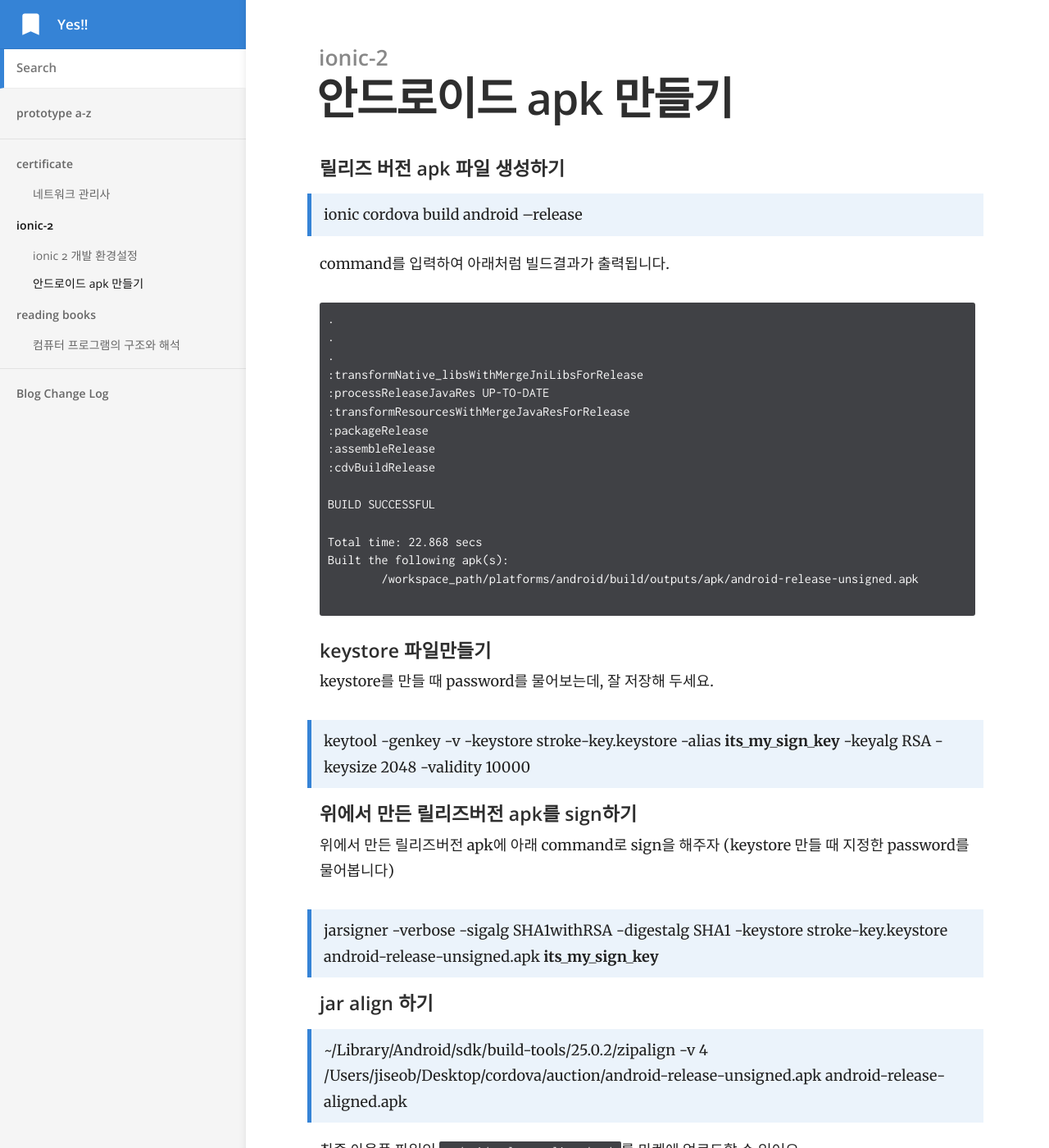
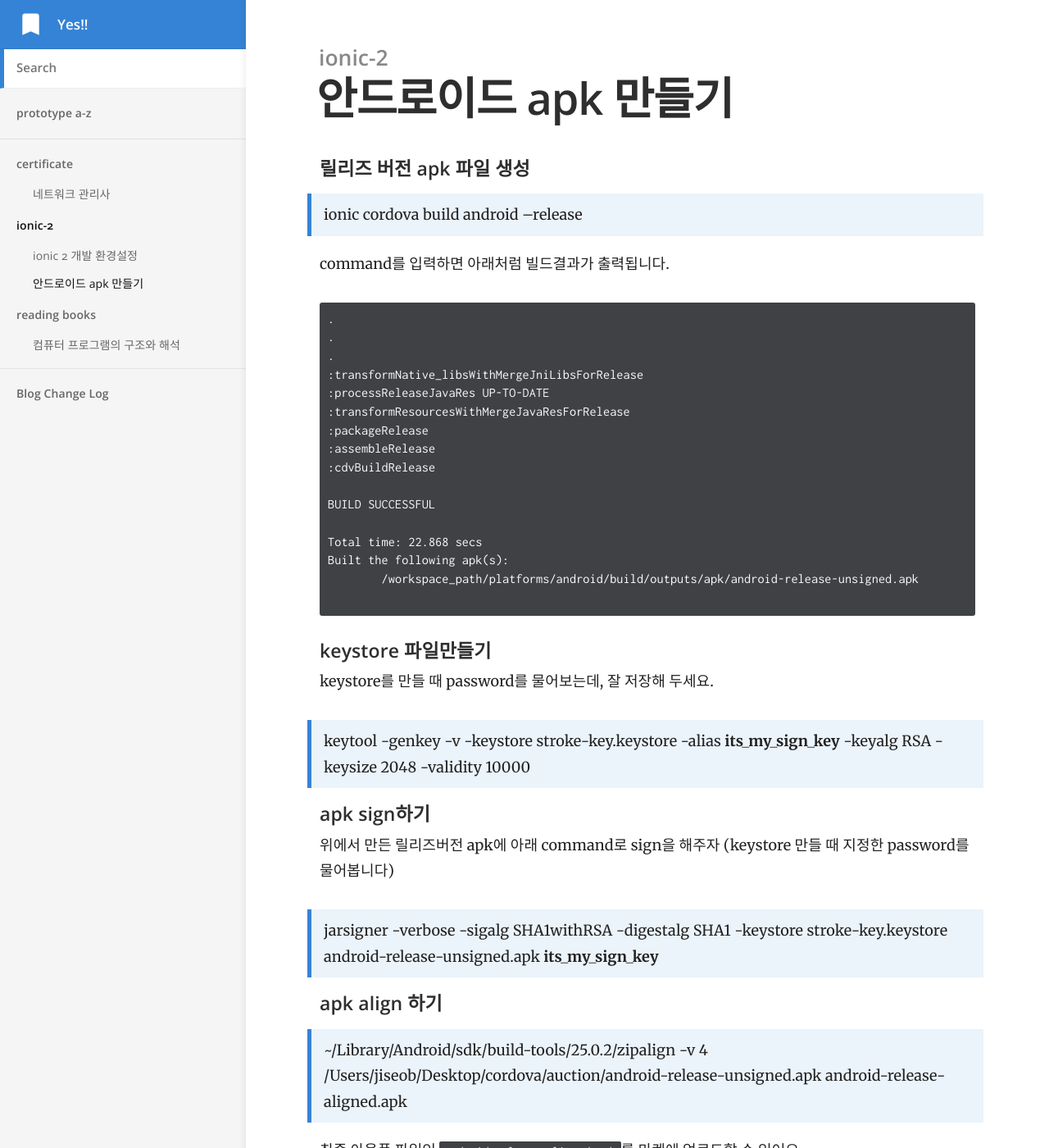
Before and after one commit to j2yes/j2yes.github.io, a Jekyll site: the page built from _docs/ionic-2/make-android-jar.md, in a window 1280 px wide and 1400 px high. Shown: the whole window at 82% size. Built offline with Jekyll 4.4.1, drawn with Linux system fonts in a browser that asks for light colours; comment, search, counter and statistics services are not loaded.

Commit message:
Updated '_docs/ionic-2/make-android-jar.md' via CloudCannon

````diff
--- a/_docs/ionic-2/make-android-jar.md
+++ b/_docs/ionic-2/make-android-jar.md
@@ -6,10 +6,10 @@ comments: true
 # other options
 ---
 
-#### 릴리즈 버전 apk 파일 생성하기
+#### 릴리즈 버전 apk 파일 생성
 > ionic cordova build android --release
 
-command를 입력하여 아래처럼 빌드결과가 출력됩니다.
+command를 입력하면 아래처럼 빌드결과가 출력됩니다.
 
 ```
 .
@@ -34,12 +34,12 @@ Built the following apk(s):
 keystore를 만들 때 password를 물어보는데, 잘 저장해 두세요.
 > keytool -genkey -v -keystore stroke-key.keystore -alias **its_my_sign_key** -keyalg RSA -keysize 2048 -validity 10000
 
-#### 위에서 만든 릴리즈버전 apk를 sign하기
+#### apk sign하기
 위에서 만든 릴리즈버전 apk에 아래 command로 sign을 해주자 (keystore 만들 때 지정한 password를 물어봅니다)
 > jarsigner -verbose -sigalg SHA1withRSA -digestalg SHA1 -keystore stroke-key.keystore android-release-unsigned.apk **its_my_sign_key**
 
 
-#### jar align 하기
+#### apk align 하기
 > ~/Library/Android/sdk/build-tools/25.0.2/zipalign -v 4 /Users/jiseob/Desktop/cordova/auction/android-release-unsigned.apk android-release-aligned.apk
 
 최종 아웃풋 파일인 `android-release-aligned.apk`를 마켓에 업로드할 수 있어요.
````
